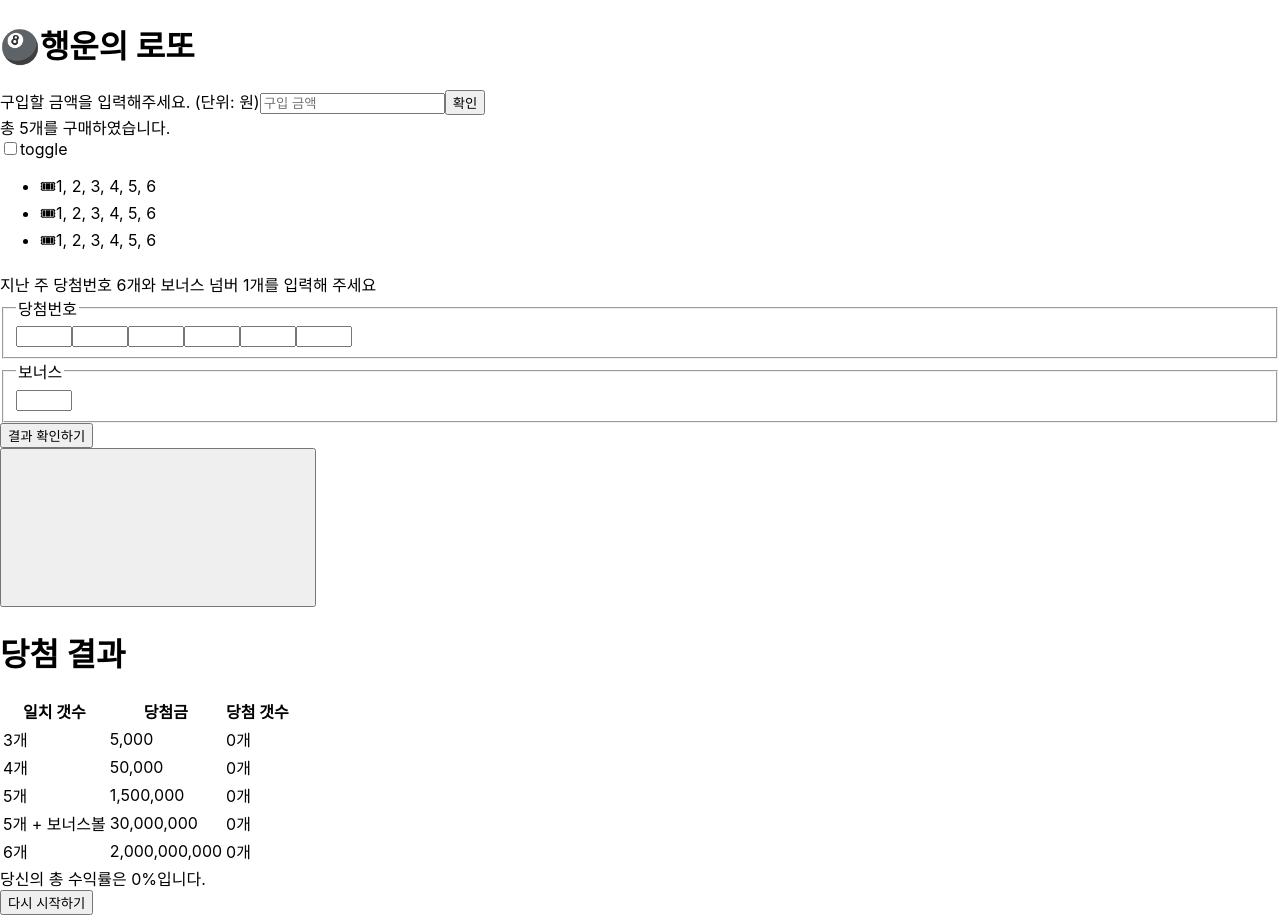
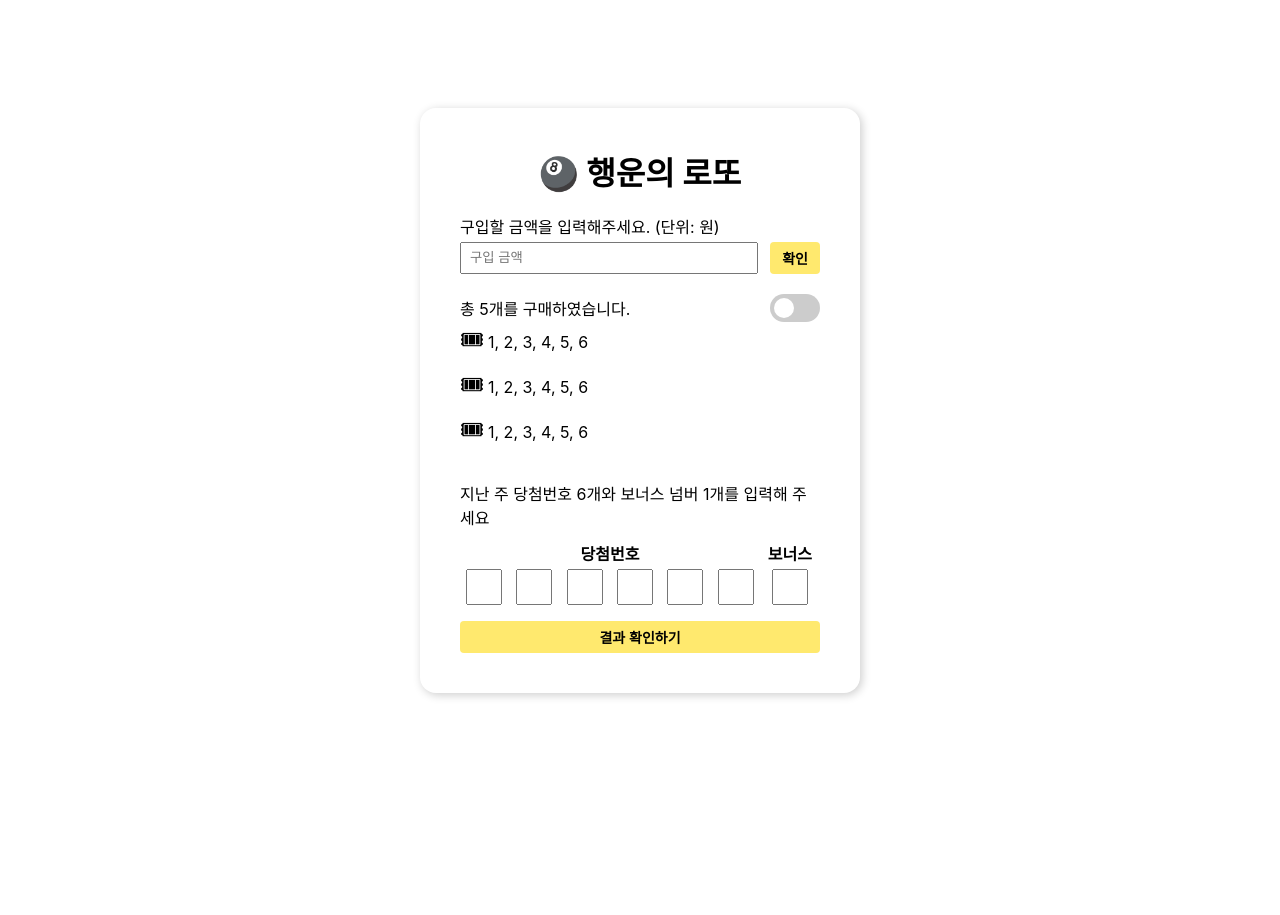
Before and after one commit to woowacourse/react-lotto, a React (Create React App) app: page / in a window 1280 px wide. After the commit the page ends 800 px from the top, so only its background shows below. Built offline with nearby package versions, Linux system fonts and the light colour scheme.

Commit message:
feat: Main 컴포넌트를 위한 css 작성

```diff
--- a/src/App.css
+++ /dev/null
@@ -1,38 +0,0 @@
-.App {
-  text-align: center;
-}
-
-.App-logo {
-  height: 40vmin;
-  pointer-events: none;
-}
-
-@media (prefers-reduced-motion: no-preference) {
-  .App-logo {
-    animation: App-logo-spin infinite 20s linear;
-  }
-}
-
-.App-header {
-  background-color: #282c34;
-  min-height: 100vh;
-  display: flex;
-  flex-direction: column;
-  align-items: center;
-  justify-content: center;
-  font-size: calc(10px + 2vmin);
-  color: white;
-}
-
-.App-link {
-  color: #61dafb;
-}
-
-@keyframes App-logo-spin {
-  from {
-    transform: rotate(0deg);
-  }
-  to {
-    transform: rotate(360deg);
-  }
-}
--- a/src/App.js
+++ b/src/App.js
@@ -1,6 +1,7 @@
 import React, { Component } from 'react';
 import Main from './components/Main';
 import Modal from './components/Modal';
+import './css/index.css';
 
 export default class App extends Component {
   constructor() {
@@ -9,7 +10,7 @@ export default class App extends Component {
 
   render() {
     return (
-      <div className="app">
+      <div className="app d-flex justify-center items-center">
         <Main />
         <Modal />
       </div>
--- a/src/components/Main/LottoItem.js
+++ b/src/components/Main/LottoItem.js
@@ -7,8 +7,8 @@ export default class LottoItem extends Component {
 
   render() {
     return (
-      <li>
-        <span>🎟</span>
+      <li className="lotto-item">
+        <span className="lotto-icon">🎟</span>
         <span>1, 2, 3, 4, 5, 6</span>
       </li>
     );
--- a/src/components/Main/LottoListSection.js
+++ b/src/components/Main/LottoListSection.js
@@ -1,5 +1,6 @@
 import { Component } from 'react';
 import LottoItem from './LottoItem';
+import '../../css/index.css';
 
 export default class LottoListSection extends Component {
   constructor() {
@@ -8,15 +9,17 @@ export default class LottoListSection extends Component {
 
   render() {
     return (
-      <section>
-        <div>
-          총 <span>5</span>개를 구매하였습니다.
+      <section className="mt-5">
+        <div className="d-flex justify-space-between items-center">
+          <div>
+            총 <span>5</span>개를 구매하였습니다.
+          </div>
+          <label className="toggle-button">
+            <input type="checkbox" />
+            <span className="toggle-slider"></span>
+          </label>
         </div>
-        <label>
-          <input type="checkbox" />
-          <span>toggle</span>
-        </label>
-        <ul>
+        <ul className="lotto-list">
           <LottoItem />
           <LottoItem />
           <LottoItem />
--- a/src/components/Main/PurchaseForm.js
+++ b/src/components/Main/PurchaseForm.js
@@ -7,11 +7,24 @@ export default class PurchaseForm extends Component {
 
   render() {
     return (
-      <section>
-        <form>
-          <label htmlFor="money-input">구입할 금액을 입력해주세요. (단위: 원)</label>
-          <input id="money-input" type="number" placeholder="구입 금액" min="1000" required />
-          <button type="submit">확인</button>
+      <section className="mt-5">
+        <form className="w-100">
+          <label htmlFor="money-input" className="w-100">
+            구입할 금액을 입력해주세요. (단위: 원)
+          </label>
+          <div className="d-flex justify-space-between items-center mt-1">
+            <input
+              id="money-input"
+              className="money-input flex-auto mr-3"
+              type="number"
+              placeholder="구입 금액"
+              min="1000"
+              required
+            />
+            <button type="submit" className="submit-button">
+              확인
+            </button>
+          </div>
         </form>
       </section>
     );
--- a/src/components/Main/WinningNumberForm.js
+++ b/src/components/Main/WinningNumberForm.js
@@ -1,4 +1,5 @@
 import { Component } from 'react';
+import '../../css/index.css';
 
 export default class WinningNumberForm extends Component {
   constructor() {
@@ -7,25 +8,75 @@ export default class WinningNumberForm extends Component {
 
   render() {
     return (
-      <form>
-        <label htmlFor="first-winning-number">
-          지난 주 당첨번호 6개와 보너스 넘버 1개를 입력해 주세요
-        </label>
-        <fieldset>
-          <legend>당첨번호</legend>
-          <input type="number" min="1" max="45" id="first-winning-number" required />
-          <input type="number" min="1" max="45" aria-label="winning-number" required />
-          <input type="number" min="1" max="45" aria-label="winning-number" required />
-          <input type="number" min="1" max="45" aria-label="winning-number" required />
-          <input type="number" min="1" max="45" aria-label="winning-number" required />
-          <input type="number" min="1" max="45" aria-label="winning-number" required />
-        </fieldset>
-        <fieldset>
-          <legend>보너스</legend>
-          <input type="number" min="1" max="45" required />
-        </fieldset>
-        <button type="submit">결과 확인하기</button>
-      </form>
+      <section className="w-100 mt-5">
+        <form className="w-100 mt-1">
+          <label htmlFor="first-winning-number" className="w-100">
+            지난 주 당첨번호 6개와 보너스 넘버 1개를 입력해 주세요
+          </label>
+          <div className="d-flex mt-3">
+            <fieldset className="d-flex flex-col flex-auto">
+              <legend className="text-center font-bold">당첨번호</legend>
+              <div className="d-flex flex-row justify-space-between">
+                <input
+                  type="number"
+                  min="1"
+                  max="45"
+                  id="first-winning-number"
+                  className="winning-number-input"
+                  required
+                />
+                <input
+                  type="number"
+                  min="1"
+                  max="45"
+                  aria-label="winning-number"
+                  required
+                  className="winning-number-input"
+                />
+                <input
+                  type="number"
+                  min="1"
+                  max="45"
+                  aria-label="winning-number"
+                  required
+                  className="winning-number-input"
+                />
+                <input
+                  type="number"
+                  min="1"
+                  max="45"
+                  aria-label="winning-number"
+                  required
+                  className="winning-number-input"
+                />
+                <input
+                  type="number"
+                  min="1"
+                  max="45"
+                  aria-label="winning-number"
+                  required
+                  className="winning-number-input"
+                />
+                <input
+                  type="number"
+                  min="1"
+                  max="45"
+                  aria-label="winning-number"
+                  required
+                  className="winning-number-input"
+                />
+              </div>
+            </fieldset>
+            <fieldset className="d-flex flex-col justify-center items-center">
+              <legend className="text-center font-bold">보너스</legend>
+              <input type="number" className="winning-number-input" min="1" max="45" required />
+            </fieldset>
+          </div>
+          <button className="w-100 submit-button mt-3" type="submit">
+            결과 확인하기
+          </button>
+        </form>
+      </section>
     );
   }
 }
--- a/src/components/Main/WinningNumberSection.js
+++ /dev/null
@@ -1,16 +0,0 @@
-import { Component } from 'react';
-import WinningNumberForm from './WinningNumberForm';
-
-export default class WinningNumberSection extends Component {
-  constructor() {
-    super();
-  }
-
-  render() {
-    return (
-      <section>
-        <WinningNumberForm />
-      </section>
-    );
-  }
-}
--- a/src/components/Main/index.js
+++ b/src/components/Main/index.js
@@ -1,7 +1,8 @@
 import { Component } from 'react';
 import PurchaseForm from './PurchaseForm';
 import LottoListSection from './LottoListSection';
-import WinningNumberSection from './WinningNumberSection';
+import WinningNumberForm from './WinningNumberForm';
+import '../../css/index.css';
 
 export default class Main extends Component {
   constructor() {
@@ -10,11 +11,11 @@ export default class Main extends Component {
 
   render() {
     return (
-      <main>
-        <h1>🎱행운의 로또</h1>
+      <main className="main-container d-flex flex-col">
+        <h1 className="text-center m-0">🎱 행운의 로또</h1>
         <PurchaseForm />
         <LottoListSection />
-        <WinningNumberSection />
+        <WinningNumberForm />
       </main>
     );
   }
--- a/src/components/Modal/index.js
+++ b/src/components/Modal/index.js
@@ -9,7 +9,7 @@ export default class Modal extends Component {
 
   render() {
     return (
-      <div className="modal" role="dialog" aria-modal="true">
+      <div className="modal hidden" role="dialog" aria-modal="true">
         <button type="button" className="modal-close">
           <svg viewbox="0 0 40 40">
             <path className="close-x" d="M 10,10 L 30,30 M 30,10 L 10,30" />
--- /dev/null
+++ b/src/css/index.css
@@ -0,0 +1,200 @@
+.app {
+  width: 100vw;
+  height: 100vh;
+}
+
+.w-100 {
+  width: 100%;
+}
+
+.hidden {
+  display: none;
+}
+
+.main-container {
+  width: 360px;
+  box-shadow: 2px 2px 10px rgba(0, 0, 0, 0.2);
+  padding: 2.5rem;
+  border-radius: 1rem;
+}
+
+.d-flex {
+  display: flex;
+}
+
+.justify-center {
+  justify-content: center;
+}
+
+.justify-space-between {
+  justify-content: space-between;
+}
+
+.items-center {
+  align-items: center;
+}
+
+.flex-col {
+  flex-direction: column;
+}
+
+.flex-row {
+  flex-direction: row;
+}
+
+.text-center {
+  text-align: center;
+}
+
+.pl-1 {
+  padding-left: 0.25rem;
+}
+
+.money-input {
+  width: 82%;
+  height: 32px;
+  box-sizing: border-box;
+  padding: 0.3rem 0.5rem;
+}
+
+.submit-button {
+  height: 32px;
+  box-sizing: border-box;
+  padding: 0.3rem 0.75rem;
+  border: none;
+  border-radius: 0.25rem;
+  background-color: rgb(255, 233, 110);
+  outline: none;
+  color: black;
+  font-weight: bold;
+  cursor: pointer;
+  font-size: 14px;
+}
+
+.submit-button:hover {
+  background-color: rgb(255, 217, 1);
+}
+
+.m-0 {
+  margin: 0;
+}
+
+.mt-1 {
+  margin-top: 0.25rem;
+}
+
+.mt-3 {
+  margin-top: 0.75rem;
+}
+
+.mt-5 {
+  margin-top: 1.25rem;
+}
+
+.mr-1 {
+  margin-right: 0.25rem;
+}
+
+.mr-3 {
+  margin-right: 0.75rem;
+}
+
+.toggle-button {
+  position: relative;
+  display: inline-block;
+  width: 50px;
+  height: 28px;
+}
+
+.toggle-button input {
+  opacity: 0;
+  width: 0;
+  height: 0;
+}
+
+.toggle-slider {
+  position: absolute;
+  cursor: pointer;
+  top: 0;
+  bottom: 0;
+  left: 0;
+  right: 0;
+  background-color: #ccc;
+  -webkit-transition: 0.4s;
+  transition: 0.4s;
+  border-radius: 34px;
+}
+
+.toggle-slider:before {
+  position: absolute;
+  content: '';
+  height: 20px;
+  width: 20px;
+  left: 4px;
+  bottom: 4px;
+  background-color: white;
+  -webkit-transition: 0.4s;
+  transition: 0.4s;
+  border-radius: 50%;
+}
+
+.toggle-button input:checked + .toggle-slider {
+  background-color: rgb(255, 233, 110);
+}
+
+.toggle-button input:focus {
+  box-shadow: 0 0 1px #ccc;
+}
+
+.toggle-button input:checked + .toggle-slider:before {
+  -webkit-transform: translateX(20px);
+  -ms-transform: translateX(20px);
+  transform: translateX(20px);
+}
+
+.lotto-list {
+  padding: 0;
+  margin: 0;
+}
+
+.lotto-item {
+  display: flex;
+  list-style: none;
+  margin-bottom: 0.25rem;
+  align-items: center;
+}
+
+.lotto-icon {
+  font-size: x-large;
+  margin-right: 0.25rem;
+}
+
+fieldset {
+  border: none;
+  padding: 0.25rem 0.25rem;
+}
+
+.winning-number-input {
+  width: 36px;
+  height: 36px;
+  box-sizing: border-box;
+  padding: 0.3rem 0.5rem;
+}
+
+input::-webkit-outer-spin-button,
+input::-webkit-inner-spin-button {
+  -webkit-appearance: none;
+  margin: 0;
+}
+
+input[type='number'] {
+  -moz-appearance: textfield;
+}
+
+.flex-auto {
+  flex: 1 1 auto;
+}
+
+.font-bold {
+  font-weight: bold;
+}
```
Also changed, not shown: src/constants/index.js (added).
